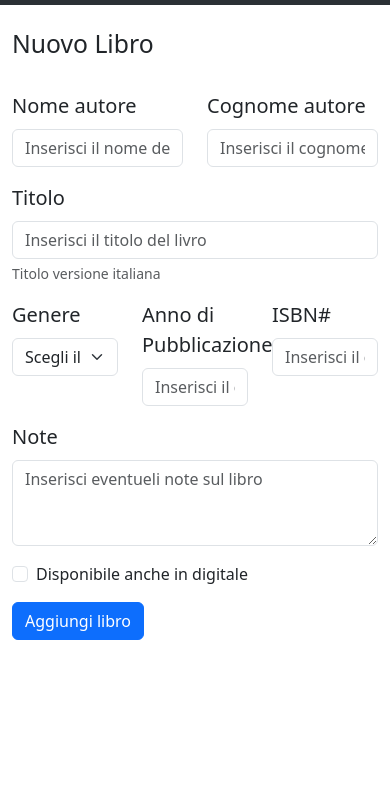
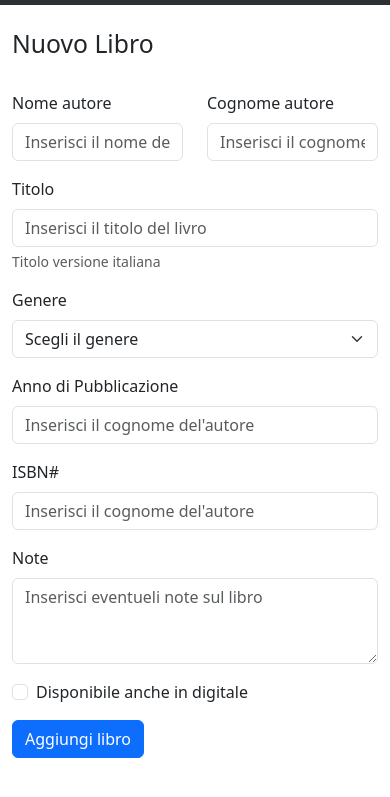
Before and after one commit to TanaraCavalcante/html-css-bootstrap-dashboard, a plain HTML site: page agiungi.html in a window 390 px wide. Shown: the part 71-868 px from the top of the page. Before the commit the page ends 844 px from the top, so only its background shows below. Drawn offline with nearby package versions, Linux system fonts and the light colour scheme.

Commit message:
Responsive "agiungi libro"

```diff
--- a/CSS/style.css
+++ b/CSS/style.css
@@ -6,9 +6,3 @@ a{
     text-decoration: none;
     color: white;
 }
-
-.line-div{
-    height: 1px;
-    width: 100%;
-    background-color: rgb(237, 232, 232);
-}
--- a/agiungi.html
+++ b/agiungi.html
@@ -51,25 +51,25 @@
         <div class="row py-4">
             <div class="col-6">
                 <div class="mb-3">
-                    <label for="exampleFormControlName1" class="form-label fs-5">Nome autore</label>
+                    <label for="exampleFormControlName1" class="form-label">Nome autore</label>
                     <input type="text" class="form-control" id="exampleFormControlName1" placeholder="Inserisci il nome del'autore">
                 </div>
             </div>
             <div class="col-6">
                 <div class="mb-3">
-                    <label for="exampleFormControlName1" class="form-label fs-5">Cognome autore</label>
+                    <label for="exampleFormControlName1" class="form-label">Cognome autore</label>
                     <input type="text" class="form-control" id="exampleFormControlName1" placeholder="Inserisci il cognome del'autore">
                 </div>
             </div>
             <div class="col-12 mb-3">
-                <label for="inputText5" class="form-label fs-5">Titolo</label>
+                <label for="inputText5" class="form-label">Titolo</label>
                 <input type="text" id="inputText5" class="form-control" aria-describedby="textHelpBlock" placeholder="Inserisci il titolo del livro">
                 <div id="textHelpBlock" class="form-text">
                   Titolo versione italiana
                 </div>
             </div>
-            <div class="col-4 mb-3">
-                <label for="exampleFormControlName1" class="form-label fs-5">Genere</label>
+            <div class="col-12 col-md-4 mb-3">
+                <label for="exampleFormControlName1" class="form-label">Genere</label>
                 <select class="form-select" aria-label="Default select example">
                     <option class="text-dark" selected>Scegli il genere</option>
                     <option value="1">Drama</option>
@@ -77,20 +77,24 @@
                     <option value="3">Sospense</option>
                   </select>
             </div>
-            <div class="col-4">
+            <div class="col-12 col-md-4">
                 <div class="mb-3">
-                    <label for="exampleFormControlName1" class="form-label fs-5">Anno di Pubblicazione</label>
+                    <label for="exampleFormControlName1" class="form-label">Anno di Pubblicazione</label>
                     <input type="text" class="form-control" id="exampleFormControlName1" placeholder="Inserisci il cognome del'autore">
                 </div>
             </div>
-            <div class="col-4">
+            <div class="col-12 col-md-4">
                 <div class="mb-3">
-                    <label for="exampleFormControlName1" class="form-label fs-5">ISBN#</label>
+                    <label for="exampleFormControlName1" class="form-label">ISBN#</label>
                     <input type="text" class="form-control" id="exampleFormControlName1" placeholder="Inserisci il cognome del'autore">
                 </div>
             </div>
+
+            <!-- Espaço entre colunas-->
             <div class="col-12"></div>
-            <div class="col-12 mb-3 fs-5">
+            <!------------------------->
+
+            <div class="col-12 mb-3">
                 <label for="exampleFormControlTextarea1" class="form-label">Note</label>
                 <textarea class="form-control" id="exampleFormControlTextarea1" rows="3" placeholder="Inserisci eventueli note sul libro"></textarea>
             </div>
```
